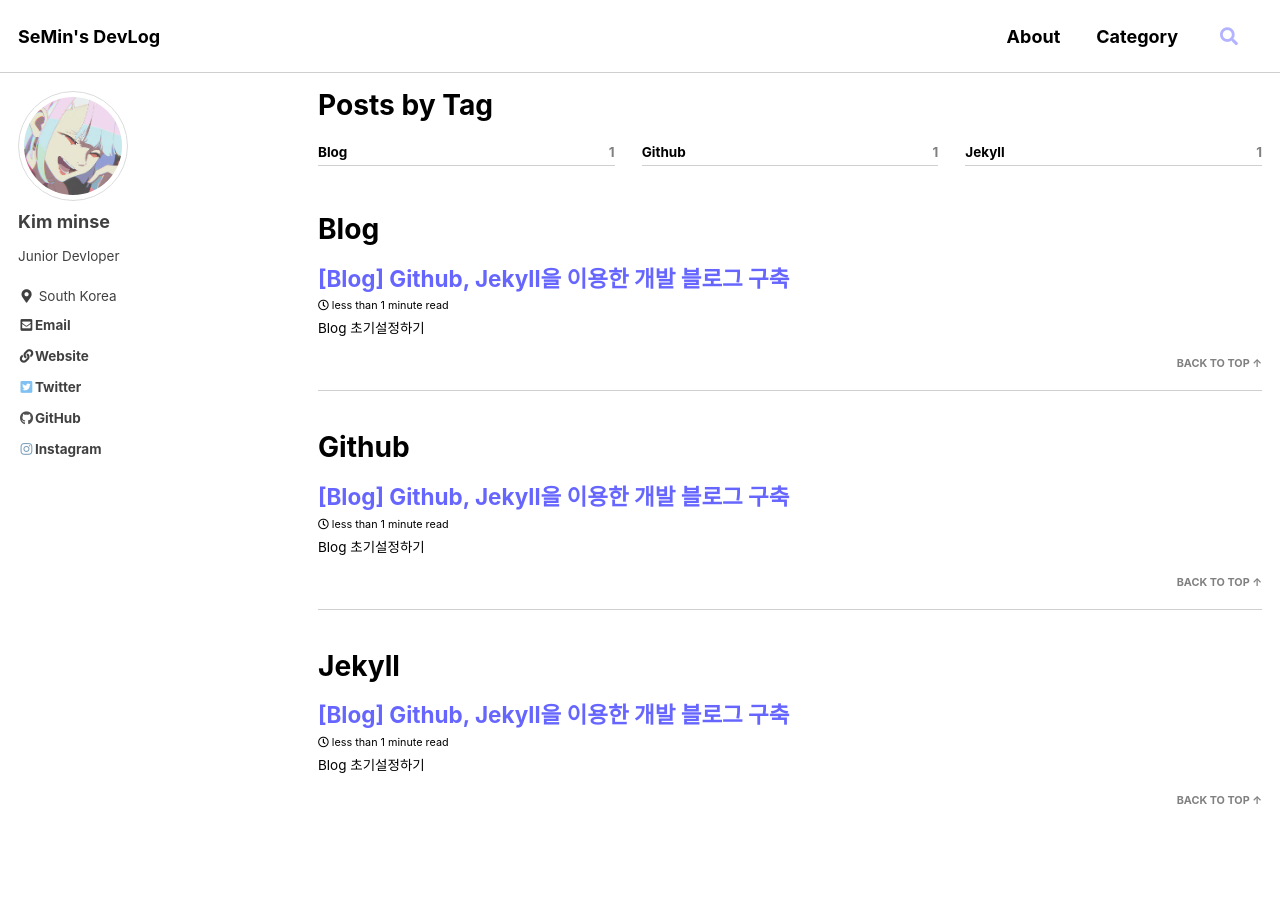
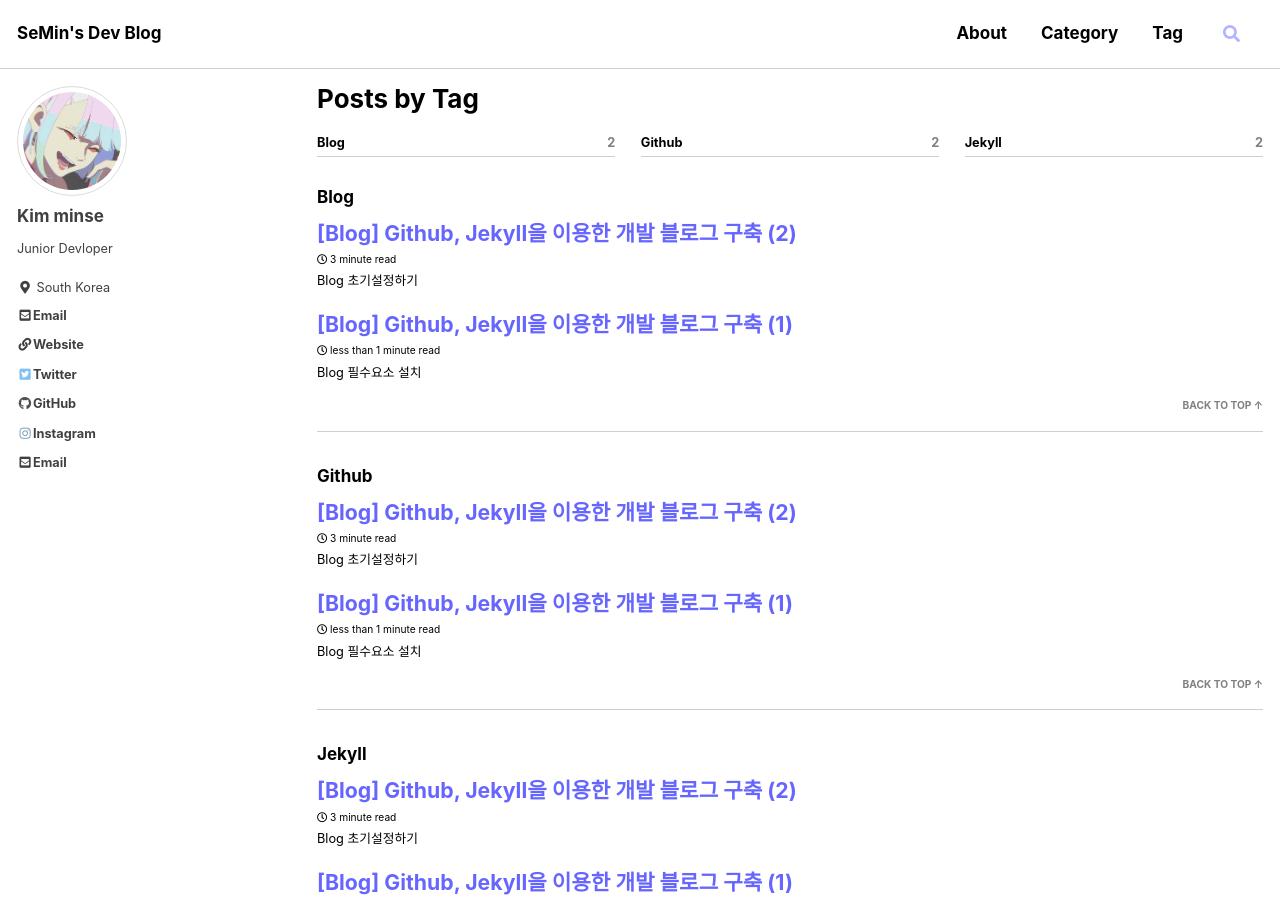
Before and after one commit to s3min141/s3min141.github.io, a Jekyll site: the page built from _pages/tag-archive.md, in a window 1280 px wide and 900 px high. Built offline with Jekyll 4.4.1, drawn with Linux system fonts in a browser that asks for light colours; cached includes are drawn as plain includes; part of the change alters nothing that is shown.

Commit message:
edit layout & update blog contents (2022-10-17)

````diff
--- a/_config.yml
+++ b/_config.yml
@@ -16,13 +16,14 @@ minimal_mistakes_skin    : "custom" # "air", "aqua", "contrast", "dark", "dirt",
 
 # Site Settings
 locale                   : "en-US"
-title                    : "SeMin's DevLog"
+title                    : "SeMin's Dev Blog"
 title_separator          : "-"
 subtitle                 : # site tagline that appears below site title in masthead
 name                     : "Kim Minse"
-description              : "An amazing website."
+description              : "SeMin's Dev Blog"
 url                      : "https://s3min141.github.io" # the base hostname & protocol for your site e.g.
-baseurl                  : # the subpath of your site, e.g. "/blog"
+baseurl                  : ""
+docsurl                  : "https://mmistakes.github.io/minimal-mistakes"
 repository               : "s3min141/s3min141.github.io" # GitHub username/repo-name e.g. "mmistakes/minimal-mistakes"
 teaser                   : # path of fallback teaser image, e.g. "/assets/images/500x300.png"
 logo                     : # path of logo image to display in the masthead, e.g. "/assets/images/88x88.png"
@@ -99,11 +100,10 @@ social:
 
 # Analytics
 analytics:
-  provider               : "google" # false (default), "google", "google-universal", "custom"
+  provider               : "google-gtag" # false (default), "google", "google-universal", "custom"
   google:
-    tracking_id          : "UA-168677213-1"
-    anonymize_ip         : fasle # true, false (default)
-
+    tracking_id          : "G-XB3P28L1NB"
+    anonymize_ip         : # true, false (default)
 
 # Site Author
 author:
@@ -111,7 +111,7 @@ author:
   avatar           : "/assets/img/bio2.jpeg" # path of avatar image, e.g. "/assets/images/bio-photo.jpg"
   bio              : "Junior Devloper"
   location         : "South Korea"
-  email            :
+  email            : "minse0204@korea.ac.kr"
   links:
     - label: "Email"
       icon: "fas fa-fw fa-envelope-square"
@@ -290,9 +290,9 @@ defaults:
       layout: single
       author_profile: true
       read_time: true
-      comments: true
+      comments: false
       share: true
-      related: true
+      related: false
 
   # _pages
   - scope:
--- a/_data/navigation.yml
+++ b/_data/navigation.yml
@@ -4,6 +4,8 @@ main:
     url : "/about/"
   - title : "Category"
     url : "/categories/"
+  - title : "Tag"
+    url : "/tags/"
   # - title: "About"
   #   url: https://mmistakes.github.io/minimal-mistakes/about/
   # - title: "Sample Posts"
--- a/_includes/footer.html
+++ b/_includes/footer.html
@@ -11,10 +11,6 @@
         {% endif %}
       {% endfor %}
     {% endif %}
-
-    {% unless site.atom_feed.hide %}
-      <li><a href="{% if site.atom_feed.path %}{{ site.atom_feed.path }}{% else %}{{ '/feed.xml' | relative_url }}{% endif %}"><i class="fas fa-fw fa-rss-square" aria-hidden="true"></i> {{ site.data.ui-text[site.locale].feed_label | default: "Feed" }}</a></li>
-    {% endunless %}
   </ul>
 </div>
 
--- a/_posts/2022-10-16-make-blog(1).md
+++ b/_posts/Blog/2022-10-16-make-blog(1).md
@@ -1,6 +1,6 @@
 ---
-title: "[Blog] Github, Jekyll을 이용한 개발 블로그 구축"
-excerpt: "Blog 초기설정하기"
+title: "[Blog] Github, Jekyll을 이용한 개발 블로그 구축 (1)"
+excerpt: "Blog 필수요소 설치"
 categories:
     - Blog
 
@@ -11,7 +11,7 @@ tag:
 
 author_profile: true    #작성자 프로필 출력 여부
 
-last_modified_at: 2022-10-16T13:31:08.091Z
+last_modified_at: 2022-10-16T13:30:00.000Z
 
 toc: true   #Table Of Contents 목차
 
--- /dev/null
+++ b/_posts/Blog/2022-10-17-make-blog(2).md
@@ -0,0 +1,296 @@
+---
+title: "[Blog] Github, Jekyll을 이용한 개발 블로그 구축 (2)"
+excerpt: "Blog 초기설정하기"
+categories:
+    - Blog
+
+tag:
+    - Blog
+    - Github
+    - Jekyll
+
+author_profile: true    #작성자 프로필 출력 여부
+
+last_modified_at: 2022-10-17T02:14:00.000Z
+
+toc: true   #Table Of Contents 목차
+
+toc_sticky: true
+---
+
+## _config.yml 파일 수정하기
+
+- minimal_mistakes_skin의 경우 블로그의 스킨을 어떠한것을 사용할지 정하는것이다.
+- minimal_mistake_skin: "테마이름" 이런식으로 사용한다, 기본으로 주어지는 테마들의 예시는 아래의 사진과 같다.
+
+### Air skin: `air`
+
+<figure class="half">
+    <a href="{{ site.docsurl }}/assets/images/air-skin-archive-large.png"><img src="{{ site.docsurl }}/assets/images/air-skin-archive.png"></a>
+    <a href="{{ site.docsurl }}/assets/images/air-skin-post-large.png"><img src="{{ site.docsurl }}/assets/images/air-skin-post.png"></a>
+</figure>
+
+### Aqua skin: `aqua`
+
+<figure class="half">
+  <a href="{{ site.docsurl }}/assets/images/aqua-skin-archive-large.png"><img src="{{ site.docsurl }}/assets/images/aqua-skin-archive.png"></a>
+  <a href="{{ site.docsurl }}/assets/images/aqua-skin-post-large.png"><img src="{{ site.docsurl }}/assets/images/aqua-skin-post.png"></a>
+</figure>
+
+### Contrast skin: `contrast`
+
+<figure class="half">
+  <a href="{{ site.docsurl }}/assets/images/contrast-skin-archive-large.png"><img src="{{ site.docsurl }}/assets/images/contrast-skin-archive.png"></a>
+  <a href="{{ site.docsurl }}/assets/images/contrast-skin-post-large.png"><img src="{{ site.docsurl }}/assets/images/contrast-skin-post.png"></a>
+</figure>
+
+### Dark skin: `dark`
+
+<figure class="half">
+  <a href="{{ site.docsurl }}/assets/images/dark-skin-archive-large.png"><img src="{{ site.docsurl }}/assets/images/dark-skin-archive.png"></a>
+  <a href="{{ site.docsurl }}/assets/images/dark-skin-post-large.png"><img src="{{ site.docsurl }}/assets/images/dark-skin-post.png"></a>
+</figure>
+
+### Dirt skin: `dirt`
+
+<figure class="half">
+  <a href="{{ site.docsurl }}/assets/images/dirt-skin-archive-large.png"><img src="{{ site.docsurl }}/assets/images/dirt-skin-archive.png"></a>
+  <a href="{{ site.docsurl }}/assets/images/dirt-skin-post-large.png"><img src="{{ site.docsurl }}/assets/images/dirt-skin-post.png"></a>
+</figure>
+
+### Mint skin: `mint`
+
+<figure class="half">
+  <a href="{{ site.docsurl }}/assets/images/mint-skin-archive-large.png"><img src="{{ site.docsurl }}/assets/images/mint-skin-archive.png"></a>
+  <a href="{{ site.docsurl }}/assets/images/mint-skin-post-large.png"><img src="{{ site.docsurl }}/assets/images/mint-skin-post.png"></a>
+</figure>
+
+### Neon skin: `neon`
+
+<figure class="half">
+  <a href="{{ site.docsurl }}/assets/images/neon-skin-archive-large.png"><img src="{{ site.docsurl }}/assets/images/neon-skin-archive.png"></a>
+  <a href="{{ site.docsurl }}/assets/images/neon-skin-post-large.png"><img src="{{ site.docsurl }}/assets/images/neon-skin-post.png"></a>
+</figure>
+
+### Neon skin: `plum`
+
+<figure class="half">
+  <a href="{{ site.docsurl }}/assets/images/plum-skin-archive-large.png"><img src="{{ site.docsurl }}/assets/images/plum-skin-archive.png"></a>
+  <a href="{{ site.docsurl }}/assets/images/plum-skin-post-large.png"><img src="{{ site.docsurl }}/assets/images/plum-skin-post.png"></a>
+</figure>
+
+### Sunrise skin: `sunrise`
+
+<figure class="half">
+  <a href="{{ site.docsurl }}/assets/images/sunrise-skin-archive-large.png"><img src="{{ site.docsurl }}/assets/images/sunrise-skin-archive.png"></a>
+  <a href="{{ site.docsurl }}/assets/images/sunrise-skin-post-large.png"><img src="{{ site.docsurl }}/assets/images/sunrise-skin-post.png"></a>
+</figure>
+
+- 그외에 기본적으로 블로그 정보, 블로그 주인의 정보는 Site Settings에서 수정한다.
+
+```yml
+locale                   : "en-US" //블로그 언어
+title                    : "SeMin's Dev Blog" //블로그 대문이름
+title_separator          : "-" //헤더와 본문을 나누는 스타일
+subtitle                 : "" //블로그 부제목
+name                     : "Kim Minse" //블로그 작성자 이름
+description              : "SeMin's Dev Blog" //블로그 설명
+url                      : "https://s3min141.github.io" //블로그 url
+baseurl                  : "" //블로그의 url의 베이스
+repository               : "s3min141/s3min141.github.io" //블로그 리포지토리 경로 ex) Github아이디/리포지토리이름
+```
+
+- 블로그의 바닥부분 디자인과 블로그 주인의 정보를 보여주는부분은 Site Footer, Site Auhtor를 통해 수정한다.
+
+```yml
+# Site Author
+author:
+  name             : "Kim minse" //블로그 주인 이름
+  avatar           : "/assets/img/bio2.jpeg" //블로그 주인 프로필 사진 경로는 assets파일 안에 img파일을 생성, /assets/img/사진이름.확장자로 해준다
+  bio              : "Junior Devloper" //블로그 주인의 상태메세지
+  location         : "South Korea" //위치
+  email            : "minse0204@korea.ac.kr" //블로그 주인 이메일
+  links: //sns를 아이콘으로 표시, 처음엔 url부분이 #url로 주석처리되어있을텐데 원하는것만 #을 지워 주석을 해제해주면 활성화 된다
+    - label: "Email" //이메일 아이콘
+      icon: "fas fa-fw fa-envelope-square"
+      url: mailto:minse0204@korea.ac.kr  //mailto:이메일주소 형식으로 작성
+    - label: "Website"
+      icon: "fas fa-fw fa-link"
+      url: "https://semineya.com"
+    - label: "Twitter"
+      icon: "fab fa-fw fa-twitter-square"
+      url: "https://twitter.com/semin_ee"
+    - label: "Facebook"
+      icon: "fab fa-fw fa-facebook-square"
+      # url: "https://facebook.com/"
+    - label: "GitHub"
+      icon: "fab fa-fw fa-github"
+      url: "https://github.com/s3min141"
+    - label: "Instagram"
+      icon: "fab fa-fw fa-instagram"
+      url: "https://instagram.com/xla.ee"
+
+# Site Footer
+footer: //웹사이트 바닥 디자인, 원하는것만 주석을 해제해 활성화시켜주면 된다
+  links:
+    - label: "Twitter"
+      icon: "fab fa-fw fa-twitter-square"
+      # url:
+    - label: "Facebook"
+      icon: "fab fa-fw fa-facebook-square"
+      # url:
+    - label: "GitHub"
+      icon: "fab fa-fw fa-github"
+      url: "https://github.com/s3min141"
+    - label: "GitLab"
+      icon: "fab fa-fw fa-gitlab"
+      # url:
+    - label: "Bitbucket"
+      icon: "fab fa-fw fa-bitbucket"
+      # url:
+    - label: "Instagram"
+      icon: "fab fa-fw fa-instagram"
+      url: "https://instagram.com/xla.ee"
+```
+
+- 나중에 Category, Tag로 글을 정렬하기위해 아래와 같이 설정하여 활성화 시켜준다.
+
+```yml
+jekyll-archives:
+   enabled:
+     - categories
+     - tags
+   layouts:
+     category: archive-taxonomy
+     tag: archive-taxonomy
+   permalinks:
+     category: /categories/:name/
+     tag: /tags/:name/
+```
+
+- Default, Pages 설정은 아래와 같이 해준다.
+
+```yml
+# Defaults
+defaults:
+  # _posts
+  - scope:
+      path: ""
+      type: posts
+    values:
+      layout: single
+      author_profile: true
+      read_time: true
+      comments: false
+      share: true
+      related: false
+
+  # _pages
+  - scope:
+      path: "_pages"
+      type: pages
+    values:
+      layout: single
+      classes: wide
+      author_profile: true
+```
+
+## Category, Tag 페이지 추가
+
+- 먼저 Category, Tag 페이지를 추가해보도록하겠다, 디렉토리 구조는 아래와 같이 구성한다.
+
+```
+블로그 폴더
+├── _posts //새로 생성
+|  ├── category-archive.md
+|  └── tag-archive.md
+```
+
+- [category-archive.md]
+
+```yml
+---
+title: "Posts by Category"
+layout: categories
+permalink: /categories/
+author_profile: true
+sidebar_main: true
+---
+```
+
+- [tag-archive.md]
+
+```yml
+---
+title: "Posts by Tag"
+layout: tags
+permalink: /tags/
+author_profile: true
+sidebar_main: true
+---
+```
+
+- _data폴더에 들어가 nvaigation.yml을 아래와같이 수정해준다.
+
+```yml
+# main links
+main:
+  - title : "Category"
+    url : "/categories/"
+  - title : "Tag"
+    url : "/tags/"
+  # - title: "About"
+  #   url: https://mmistakes.github.io/minimal-mistakes/about/
+  # - title: "Sample Posts"
+  #   url: /year-archive/
+  # - title: "Sample Collections"
+  #   url: /collection-archive/
+  # - title: "Sitemap"
+  #   url: /sitemap/
+```
+
+## 커스텀 스킨 적용하기
+
+- 커스텀 스킨을 사용하는 방법은 커스텀 스킨 파일은 만들어 minimal_mistakes_skin의 값에 해당 커스텀 스킨으로 값을 설정해주는 것이다.
+- 커스텀 스킨의 생성 장소는 다음과 같다.
+
+```
+블로그 폴더
+├── _sass //새로 생성
+|  └── minimal-mistakes
+|     └── skins
+|        └── _커스텀스킨이름.scss
+```
+
+- 필자의 커스텀스킨인 _custom.scss 코드는 다음과같다.
+
+```scss
+/* ==========================================================================
+   Custom skin
+   ========================================================================== */
+
+
+/* Colors */
+$background-color: #ffffff !default; //블로그 배경색
+$text-color: #000000 !default; //블로그 글의 글자색
+$muted-text-color: #000000 !default;
+$primary-color: #b3b3ff !default; //기본적으로 쓰이는 색
+$border-color: mix(#fff, #393e46, 75%) !default;
+$footer-background-color: $primary-color !default;
+$link-color: #6666ff !default; //url이나 링크형식의 색
+$masthead-link-color: $text-color !default;
+$masthead-link-color-hover: $text-color !default;
+$navicon-link-color-hover: mix(#fff, $text-color, 80%) !default;
+
+.page__footer {
+  color: #27362e !important; // override
+}
+
+.page__footer-follow .social-icons .svg-inline--fa {
+  color: inherit;
+}
+
+a{
+  font-weight: bold;
+}
+```
--- a/_sass/minimal-mistakes/_archive.scss
+++ b/_sass/minimal-mistakes/_archive.scss
@@ -36,7 +36,7 @@
   padding-bottom: 0.5em;
 
   /*font-size: $type-size-5;*/
-  font-size: $type-size-3;
+  font-size: $type-size-5;
 
   color: $muted-text-color;
   border-bottom: 1px solid $border-color;
--- a/_sass/minimal-mistakes/_reset.scss
+++ b/_sass/minimal-mistakes/_reset.scss
@@ -9,6 +9,11 @@ html {
   box-sizing: border-box;
   background-color: $background-color;
   font-size: 16px;
+
+  /* 타이틀 폰트사이즈 26px 조절 */
+  #page-title {
+    font-size: 26px;
+  }
 
   @include breakpoint($medium) {
     font-size: 18px;
@@ -23,7 +28,7 @@ html {
   @include breakpoint($x-large) {
     /* devinlife : large 페이지 일때 폰트 사이즈 축소 20px->18px */
     /* font-size: 20px; */
-    font-size: 18px;
+    font-size: 17px;
   }
 
   -webkit-text-size-adjust: 100%;
````
Also changed, not shown: _pages/disabled-portfolio-archive.md (renamed from _pages/portfolio-archive.md).
